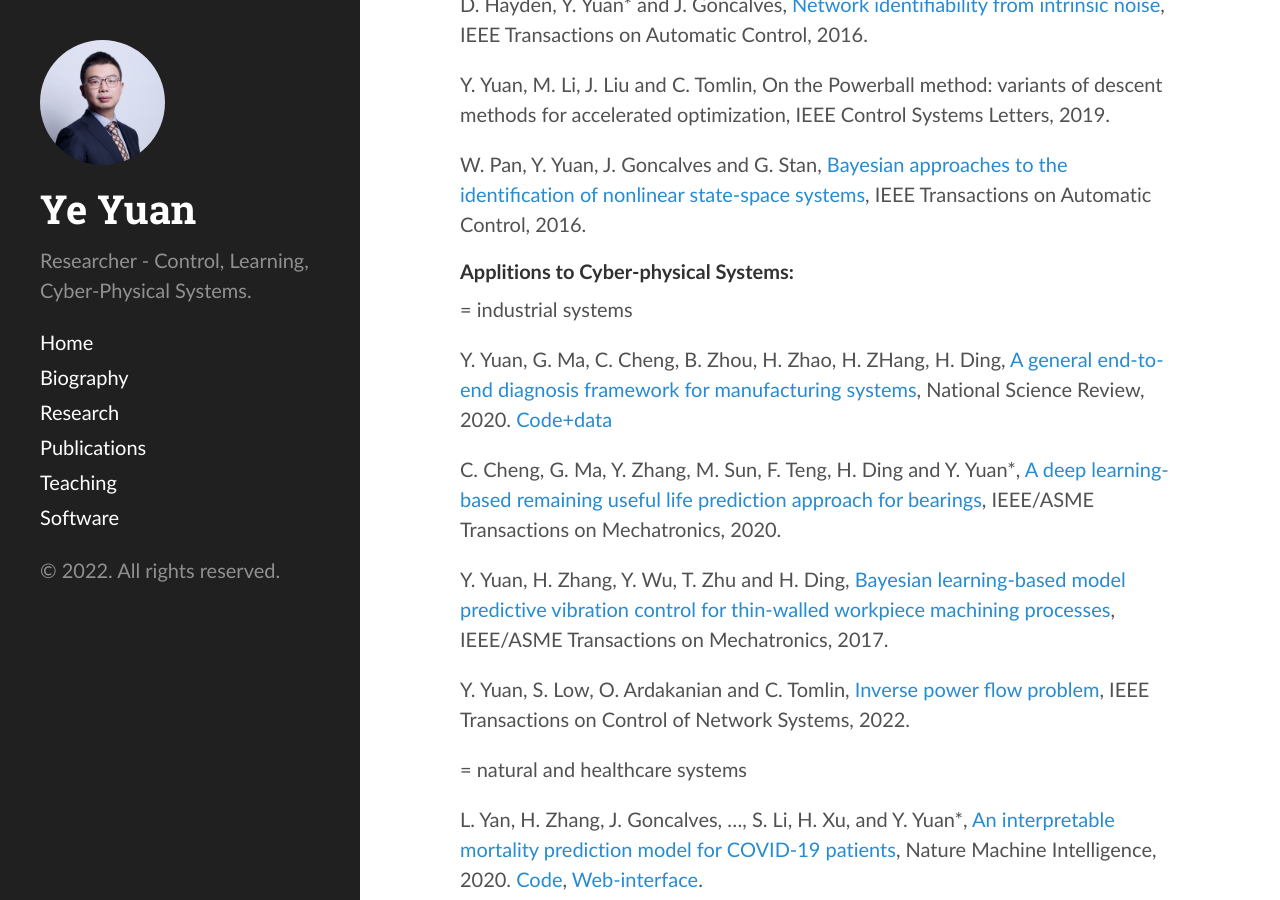
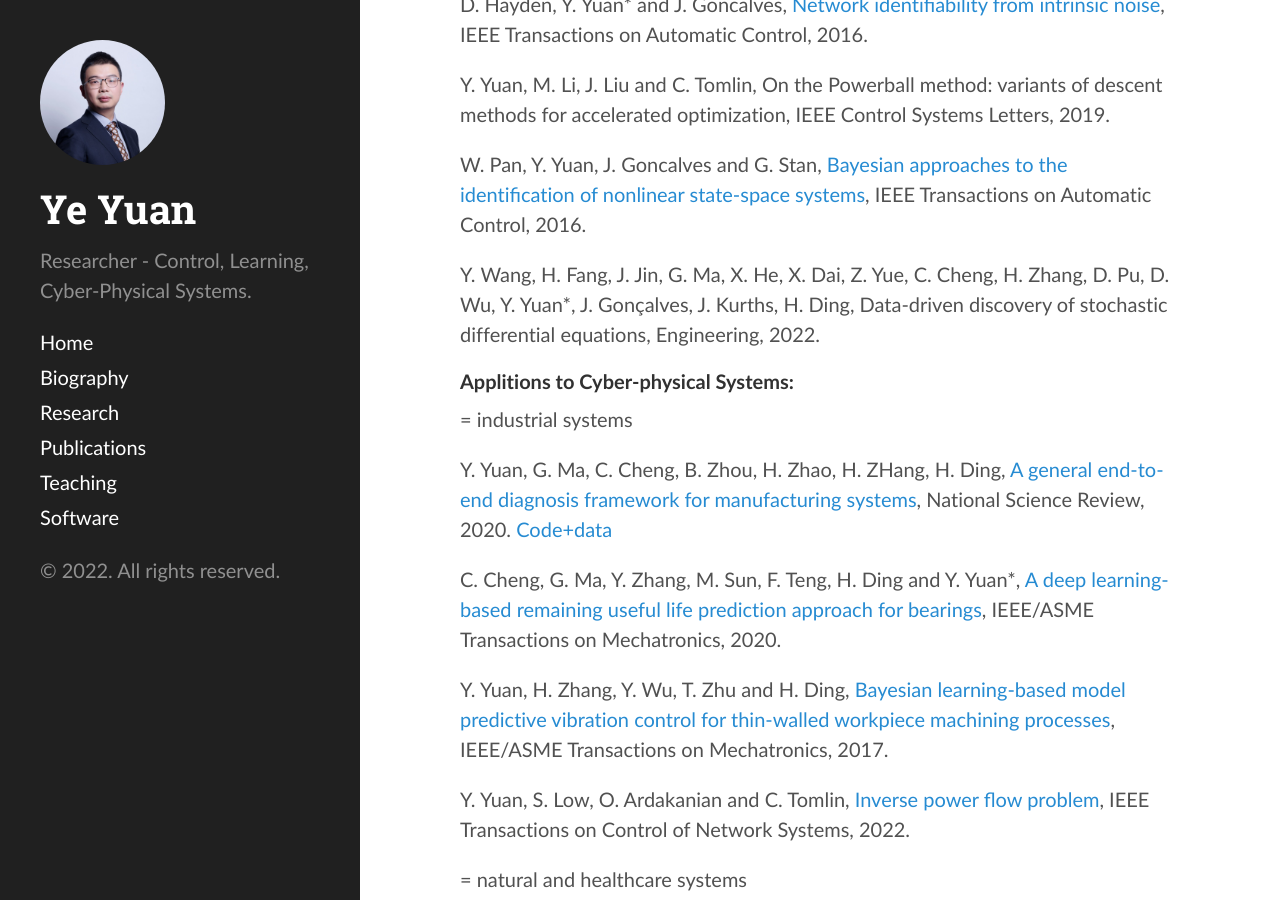
Before and after one commit to yy311/yy311.github.io, a Jekyll site: the page built from publication.md, in a window 1280 px wide and 900 px high, scrolled down 859 px. Built offline with Jekyll 4.4.1, drawn with Linux system fonts in a browser that asks for light colours.

Commit message:
Update publication.md

```diff
--- a/publication.md
+++ b/publication.md
@@ -29,6 +29,8 @@ D. Hayden, Y. Yuan* and J. Goncalves, [Network identifiability from intrinsic no
 Y. Yuan, M. Li, J. Liu and C. Tomlin, On the Powerball method: variants of descent methods for accelerated optimization, IEEE Control Systems Letters, 2019.
 
 W. Pan, Y. Yuan, J. Goncalves and G. Stan, [Bayesian approaches to the identification of nonlinear state-space systems](http://arxiv.org/pdf/1408.3549v5.pdf), IEEE Transactions on Automatic Control, 2016.
+
+Y. Wang, H. Fang, J. Jin, G. Ma, X. He, X. Dai, Z. Yue, C. Cheng, H. Zhang, D. Pu, D. Wu, Y. Yuan*, J. Gonçalves, J. Kurths, H. Ding, Data-driven discovery of stochastic differential equations, Engineering, 2022.
 
 
 <h4>Applitions to Cyber-physical Systems:</h4>
```
